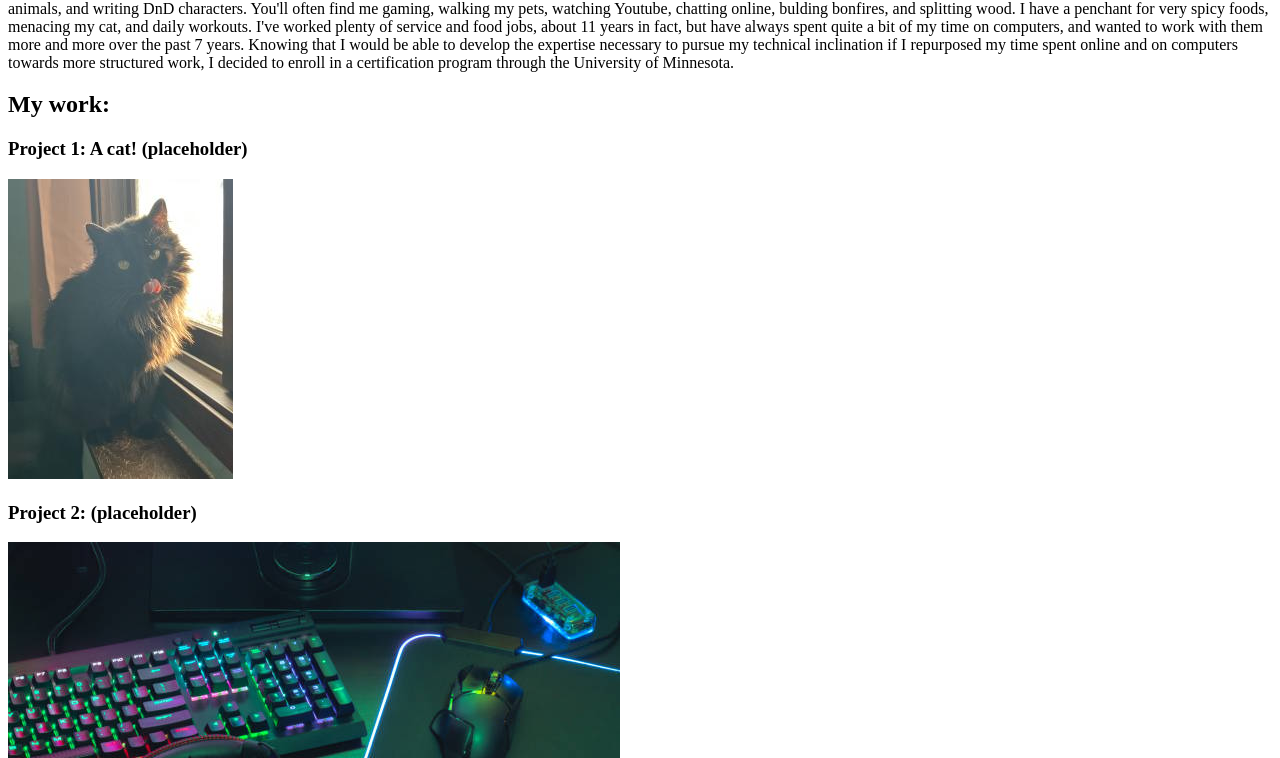
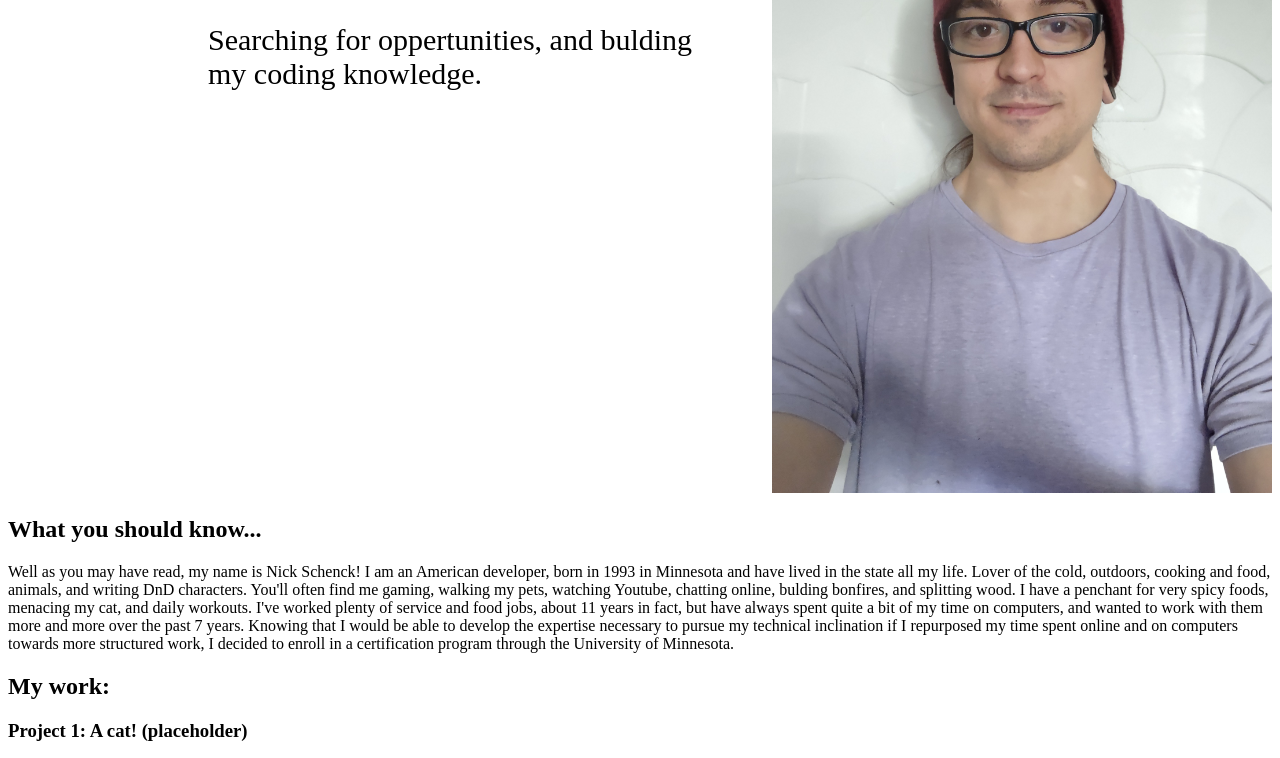
Before and after one commit to NickSchenck/Pro-Portfolio, a plain HTML site: page index.html in a window 1280 px wide. Shown: the part 292-1050 px from the top of the page. Drawn offline with Linux system fonts and the light colour scheme.

Commit message:
basic jumbotron styling

```diff
--- a/assets/css/style.css
+++ b/assets/css/style.css
@@ -14,3 +14,17 @@ header nav ul li a{
 header h1{
     padding: 0 0 0 15px;
 }
+.jumbo-text{
+    margin: 100px 0 0 200px;
+    font-size: 30px;
+}
+.jumbotron{
+    display: flex;
+}
+.jumbotron div img{
+    width: 500px;
+    max-height: 670px;
+}
+.jumbo-img{
+    margin: 30px 0 0 40px;
+}
--- a/index.html
+++ b/index.html
@@ -34,8 +34,8 @@
             <h2>Hi there, I'm Nick!</h2>
                 <p>Searching for oppertunities, and bulding my coding knowledge.</p>
         </div>
-        <div>
-            <img src="" alt="">
+        <div class="jumbo-img">
+            <img src="./assets/images/Nick.jpg" alt="">
         </div>
     </section>
     <!--About section-->
```
Also changed, not shown: assets/images/Nick.jpg (added).
